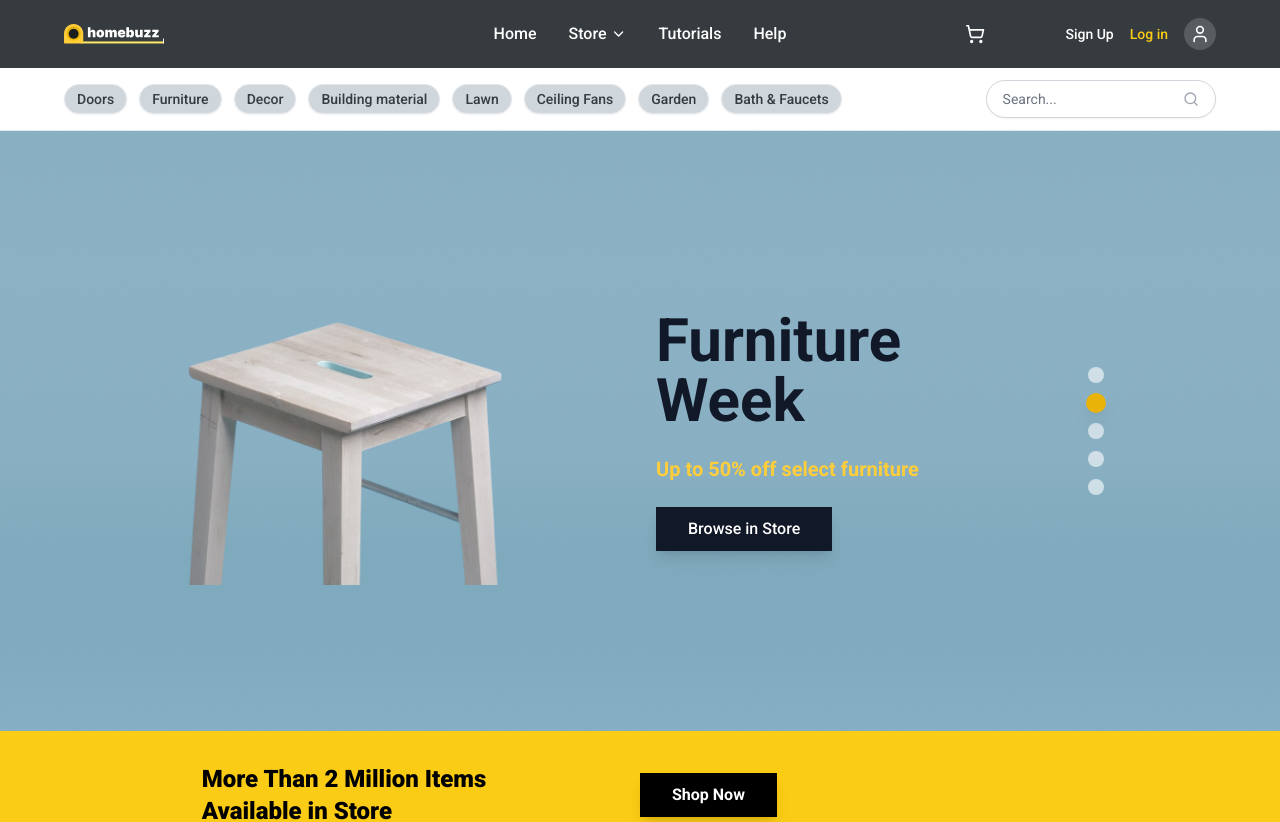
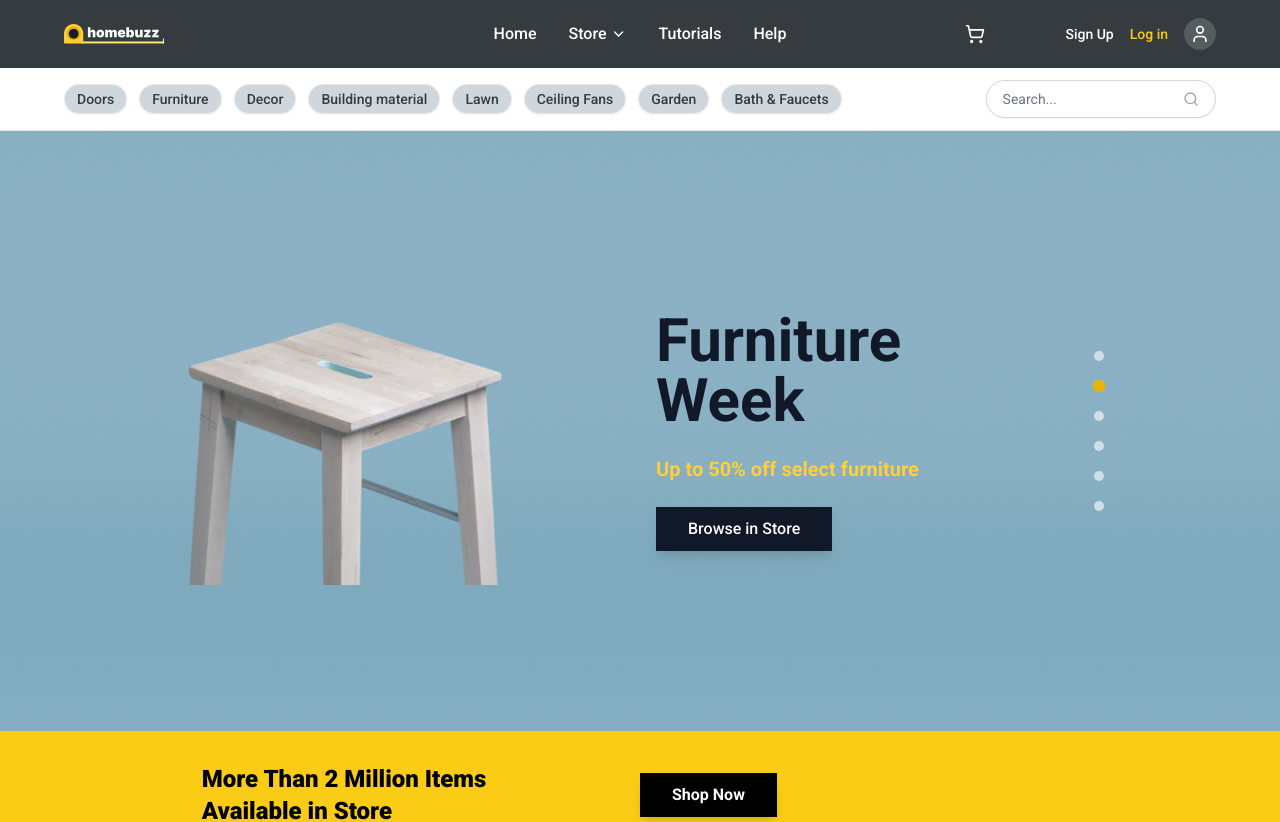
Before and after one commit to haminawaz/homebuzz, a Next.js app: page / in a window 1280 px wide. Shown: the top 822 px of the page. Built offline with nearby package versions, Linux system fonts and the light colour scheme.

Commit message:
HB - Fixed slider

```diff
--- a/components/HeroSlider.tsx
+++ b/components/HeroSlider.tsx
@@ -35,6 +35,13 @@ const slides = [
   },
   {
     id: 5,
+    title: "Furniture Week",
+    subtitle: "Up to 50% off select furniture",
+    image: "/slider/one.png",
+    buttonText: "Browse in Store",
+  },
+  {
+    id: 6,
     title: "Furniture Week",
     subtitle: "Up to 50% off select furniture",
     image: "/slider/one.png",
@@ -110,12 +117,12 @@ const HeroSlider = () => {
           </div>
         ))}
 
-        <div className="absolute right-4 xl:right-44 top-1/2 -translate-y-1/2 flex flex-col space-y-3">
+        <div className="absolute right-4 xl:right-44 top-1/2 -translate-y-1/2 flex flex-col space-y-5">
           {slides.map((_, index) => (
             <button
               key={index}
               onClick={() => setCurrentSlide(index)}
-              className={`w-3 h-3 xs:w-4 xs:h-4 rounded-full transition-all duration-300 ${
+              className={`w-[10px] h-[10px] rounded-full transition-all duration-300 ${
                 index === currentSlide
                   ? "bg-yellow-500 scale-125 shadow-lg"
                   : "bg-white bg-opacity-60 hover:bg-opacity-80"
```
